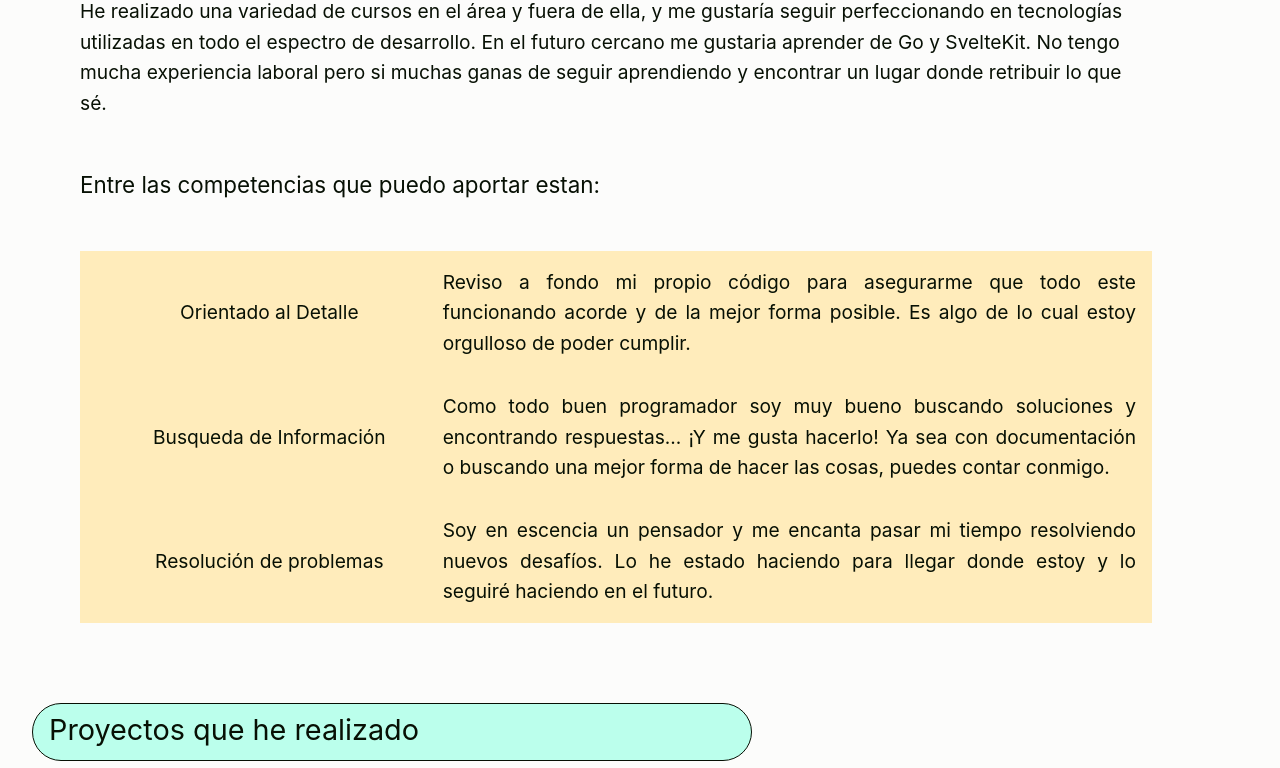
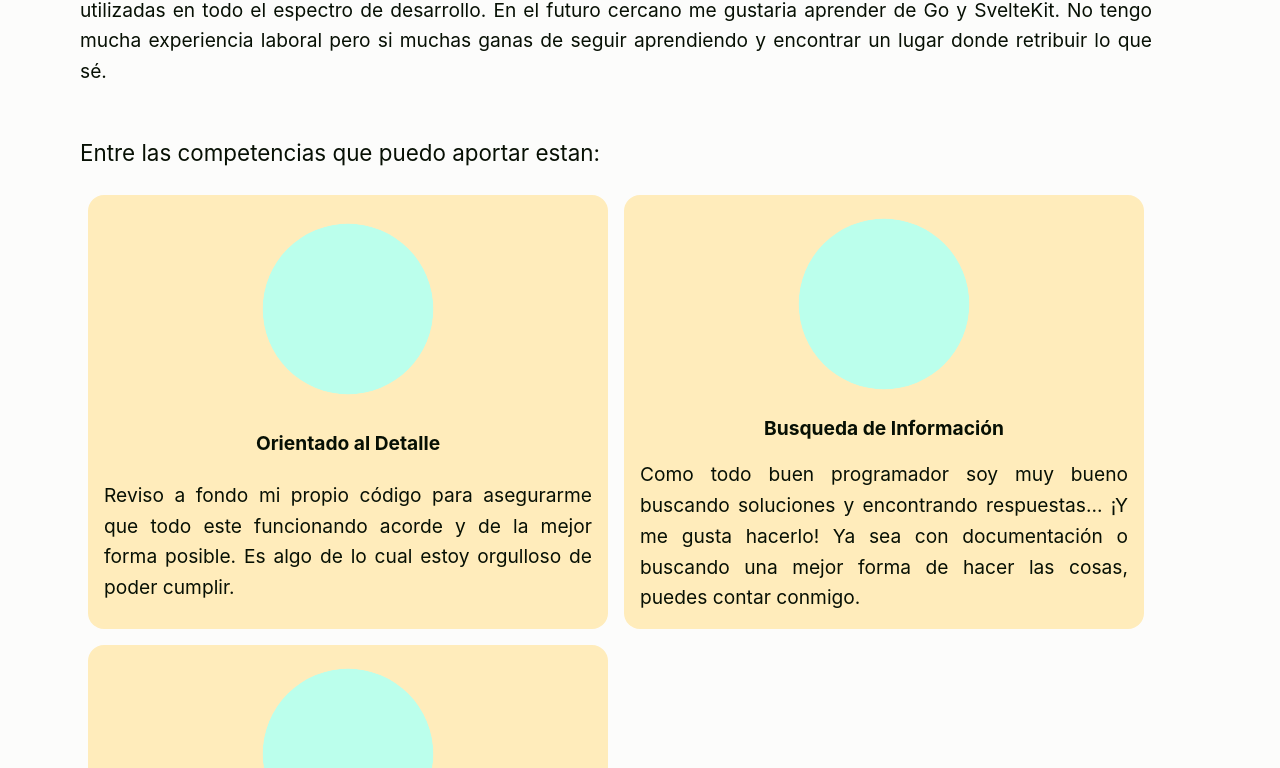
Before and after one commit to stixbunny/portfolio, a Vue app: page / in a window 1280 px wide. Shown: the part 818-1586 px from the top of the page. Built offline with nearby package versions, Linux system fonts and the light colour scheme; some icons are missing.

Commit message:
list and icons

```diff
--- a/package.json
+++ b/package.json
@@ -15,6 +15,7 @@
     "vue-i18n": "^9.2.2"
   },
   "devDependencies": {
+    "@iconify/vue": "^4.1.1",
     "@intlify/unplugin-vue-i18n": "^0.12.2",
     "@rushstack/eslint-patch": "^1.3.2",
     "@vitejs/plugin-vue": "^4.2.3",
--- a/src/components/sections/AboutSection.vue
+++ b/src/components/sections/AboutSection.vue
@@ -1,5 +1,6 @@
 <script setup>
 import { useI18n } from 'vue-i18n';
+import { Icon } from '@iconify/vue';
 
 const { t } = useI18n();
 </script>
@@ -7,51 +8,162 @@ const { t } = useI18n();
 <template>
   <section id="about">
     <h1>{{ t('about.title') }}</h1>
+    <div class="grid-container">
+      <div class="half-col one">
         <p>{{ t('about.description1') }}</p>
         <p>{{ t('about.description2') }}</p>
+      </div>
+      <div class="half-col two">
         <h2>{{ t('about.amongsoftskills') }}</h2>
         <ul>
           <li>
+            <div class="icon">
+              <svg class="round-bg" viewBox="0 0 100 100" xmlns="http://www.w3.org/2000/svg">
+                <circle cx="50" cy="50" r="50" />
+              </svg>
+              <Icon icon="icon-park-outline:list" />
+            </div>
             <div class="skill-head">{{ t('about.detailoriented') }}</div>
             <div class="skill-desc">{{ t('about.detailorienteddesc') }}</div>
           </li>
           <li>
+            <div class="icon">
+              <svg class="round-bg" viewBox="0 0 100 100" xmlns="http://www.w3.org/2000/svg">
+                <circle cx="50" cy="50" r="50" />
+              </svg>
+              <Icon icon="icon-park-outline:search" />
+            </div>
             <div class="skill-head">{{ t('about.research') }}</div>
             <div class="skill-desc">{{ t('about.researchdesc') }}</div>
           </li>
           <li>
+            <div class="icon">
+              <svg class="round-bg" viewBox="0 0 100 100" xmlns="http://www.w3.org/2000/svg">
+                <circle cx="50" cy="50" r="50" />
+              </svg>
+              <Icon icon="icon-park-outline:thinking-problem" />
+            </div>
             <div class="skill-head">{{ t('about.problemsolving') }}</div>
             <div class="skill-desc">{{ t('about.problemsolvingdesc') }}</div>
           </li>
         </ul>
+      </div>
+    </div>
   </section>
 </template>
 
 <style scoped>
+.grid-container {
+  display: grid;
+  align-items: center;
+  grid-template-columns: 1fr;
+  row-gap: var(--section-row-gap);
+}
+.half-col {
+  display: flex;
+  flex-direction: column;
+  justify-items: center;
+  justify-content: center;
+  gap: 1rem;
+}
+p {
+  text-align: justify;
+  max-width: 90ch;
+}
 ul {
   display: flex;
   flex-direction: column;
   gap: 1rem;
   list-style: none;
   padding: 0.5rem;
-  background: var(--color-secondary);
 }
 li {
   display: grid;
-  grid-template-columns: 1fr 2fr;
+  grid-template-columns: 1fr;
+  justify-items: center;
+  padding: 1rem;
+  gap: 1rem;
+  background: var(--color-secondary);
+  border-radius: 1rem;
+  z-index: -1;
+}
+.icon {
+  align-self: center;
+  display: flex;
   align-items: center;
-  /* justify-items: center; */
-  /* text-align: justify; */
-  padding: 0.5rem;
+  justify-content: center;
+  position: relative;
+  width: 50%;
+  max-height: 50%;
+  margin-block: 2rem;
+  color: var(--color-accent);
+}
+.round-bg {
+  position: absolute;
+  scale: 70%;
+  display: block;
+  margin: auto;
+  border-radius: 50%;
+  fill: var(--color-primary);
+  z-index: -1;
+}
+svg:not(:first-child) {
+  align-self: center;
+  width: 50%;
+  height: 50%;
+  max-width: 200px;
 }
 .skill-head {
   text-align: center;
-  /* display: flex; */
-  /* justify-self: center; */
-  /* width: min-content; */
-  text-wrap: balance;
+  align-self: center;
+  font-weight: bold;
 }
 .skill-desc {
   text-align: justify;
 }
+
+@media (min-width: 35em) and (max-width: 50em) {
+  li {
+    display: grid;
+    grid-template-columns: 1fr 1fr;
+    grid-template-rows: 1fr 1fr;
+    grid-template-areas:
+      'left right-up'
+      'left right-down';
+  }
+  .icon {
+    grid-area: left;
+    width: 80%;
+  }
+  .skill-head {
+    grid-area: right-up;
+  }
+  .skill-desc {
+    grid-area: right-down;
+  }
+}
+@media (min-width: 50em) {
+  ul {
+    display: grid;
+    grid-template-columns: 1fr 1fr;
+  }
+  /* li {
+    display: grid;
+    grid-template-columns: 1fr auto;
+    grid-template-rows: 1fr auto;
+    grid-template-areas:
+      'left right-up'
+      'left right-down';
+  }
+  .icon {
+    grid-area: left;
+    width: 80%;
+  }
+  .skill-head {
+    grid-area: right-up;
+  }
+  .skill-desc {
+    grid-area: right-down;
+  } */
+}
 </style>
```
Also changed, not shown: 1 other file (tests, documents, lock files or other folders). Lines whose indentation alone changed are shown as unchanged.
